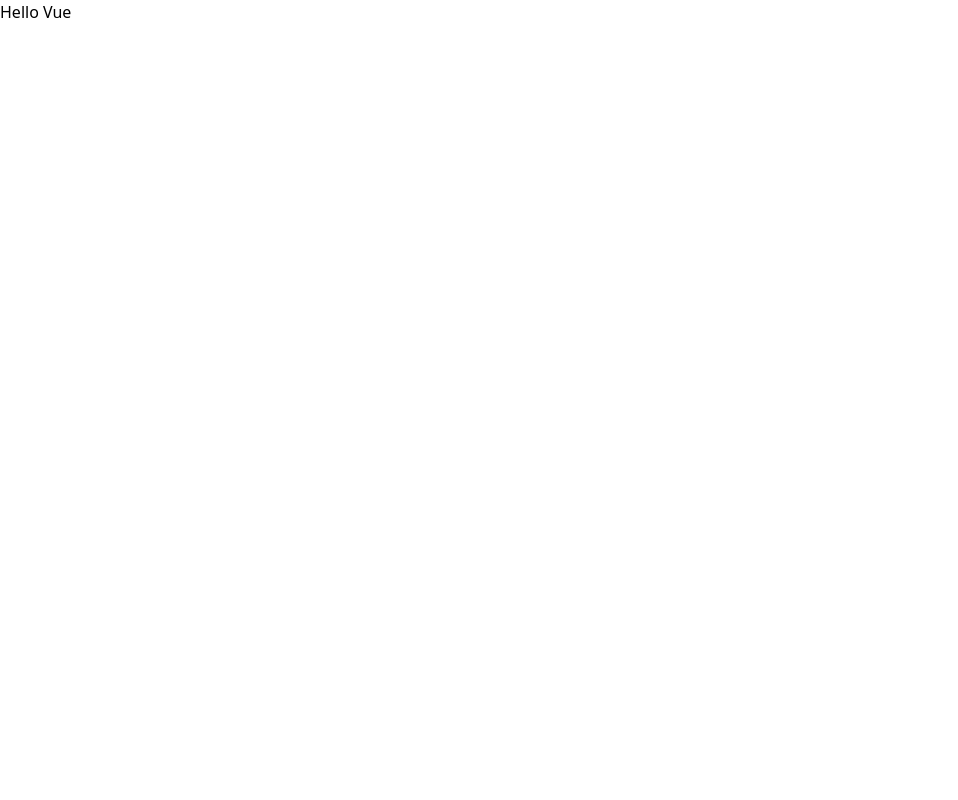
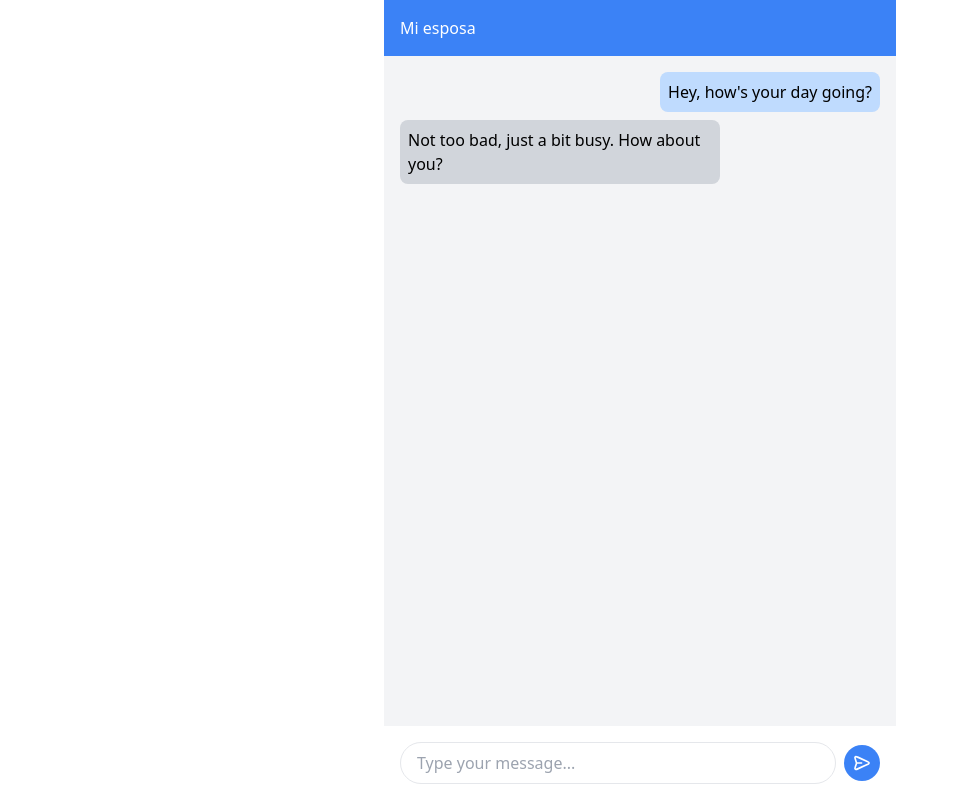
Before and after one commit to victorwcv/Vue, a Vue app in the folder 01-indecision-app/: page / in a window 1280 px wide. Shown: the whole page, without its empty margins (0-958 px from the left). Built offline with nearby package versions, Linux system fonts and the light colour scheme; the HTML template or start-up script is replaced by a standard one.

Commit message:
feat: structure and design of the chat.

```diff
--- a/01-indecision-app/src/App.vue
+++ b/01-indecision-app/src/App.vue
@@ -1,7 +1,10 @@
 <template>
-  <h1>Hello Vue</h1>
+  <IndecisionView />
 </template>
 
 <script lang="ts" setup>
 
+import IndecisionView from '@/views/IndecisionView.vue';
+
+
 </script>
--- /dev/null
+++ b/01-indecision-app/src/components/chat/ChatMessages.vue
@@ -0,0 +1,22 @@
+<template>
+
+  <div class="flex-1 overflow-y-auto p-4">
+    <div class="flex flex-col space-y-2">
+      <!-- Messages go here -->
+      <!-- Example Message -->
+      <div class="flex justify-end">
+        <div class="bg-blue-200 text-black p-2 rounded-lg max-w-xs">
+          Hey, how's your day going?
+        </div>
+      </div>
+
+      <!-- Example Received Message -->
+      <div class="flex">
+        <div class="bg-gray-300 text-black p-2 rounded-lg max-w-xs">
+          Not too bad, just a bit busy. How about you?
+        </div>
+      </div>
+    </div>
+  </div>
+
+</template>
--- /dev/null
+++ b/01-indecision-app/src/components/chat/MessageBox.vue
@@ -0,0 +1,20 @@
+<template>
+
+  <div class="bg-white p-4 flex items-center">
+    <input type="text" placeholder="Type your message..."
+      class="flex-1 border rounded-full px-4 py-2 focus:outline-none" />
+    <button class="bg-blue-500 text-white rounded-full p-2 ml-2 hover:bg-blue-600 focus:outline-none">
+      <svg width="20px" height="20px" viewBox="0 0 24 24" fill="none" xmlns="http://www.w3.org/2000/svg"
+        stroke="#ffffff">
+        <g id="SVGRepo_bgCarrier" stroke-width="0"></g>
+        <g id="SVGRepo_tracerCarrier" stroke-linecap="round" stroke-linejoin="round"></g>
+        <g id="SVGRepo_iconCarrier">
+          <path
+            d="M11.5003 12H5.41872M5.24634 12.7972L4.24158 15.7986C3.69128 17.4424 3.41613 18.2643 3.61359 18.7704C3.78506 19.21 4.15335 19.5432 4.6078 19.6701C5.13111 19.8161 5.92151 19.4604 7.50231 18.7491L17.6367 14.1886C19.1797 13.4942 19.9512 13.1471 20.1896 12.6648C20.3968 12.2458 20.3968 11.7541 20.1896 11.3351C19.9512 10.8529 19.1797 10.5057 17.6367 9.81135L7.48483 5.24303C5.90879 4.53382 5.12078 4.17921 4.59799 4.32468C4.14397 4.45101 3.77572 4.78336 3.60365 5.22209C3.40551 5.72728 3.67772 6.54741 4.22215 8.18767L5.24829 11.2793C5.34179 11.561 5.38855 11.7019 5.407 11.8459C5.42338 11.9738 5.42321 12.1032 5.40651 12.231C5.38768 12.375 5.34057 12.5157 5.24634 12.7972Z"
+            stroke="#ffffff" stroke-width="2" stroke-linecap="round" stroke-linejoin="round"></path>
+        </g>
+      </svg>
+    </button>
+  </div>
+
+</template>
--- /dev/null
+++ b/01-indecision-app/src/views/IndecisionView.vue
@@ -0,0 +1,21 @@
+<template>
+  <div class="bg-gray-100 h-screen flex flex-col max-w-lg mx-auto">
+
+    <div class="bg-blue-500 p-4 text-white flex justify-between items-center">
+      <span>Mi esposa</span>
+    </div>
+
+    <!-- Chat messages -->
+    <ChatMessages />
+
+    <!-- Chat input -->
+    <MessageBox />
+
+  </div>
+</template>
+
+
+<script setup lang="ts">
+import ChatMessages from '@/components/chat/ChatMessages.vue';
+import MessageBox from '@/components/chat/MessageBox.vue';
+</script>
--- a/01-indecision-app/tailwind.config.js
+++ b/01-indecision-app/tailwind.config.js
@@ -1,6 +1,6 @@
 /** @type {import('tailwindcss').Config} */
 export default {
-  content: ['./index.html', './src/**/*.{js,ts,jsx,tsx}'],
+  content: ['./index.html', './src/**/*.{js,ts,jsx,tsx,vue}'],
   theme: {
     extend: {},
   },
```
